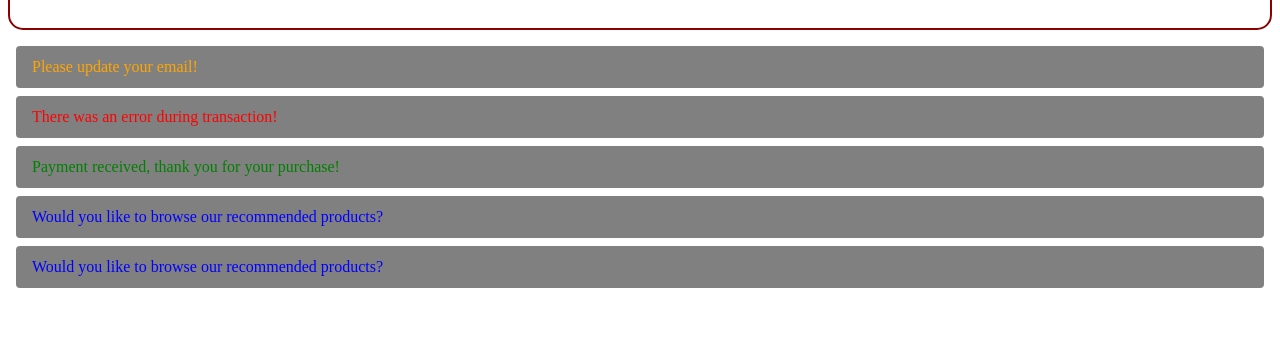
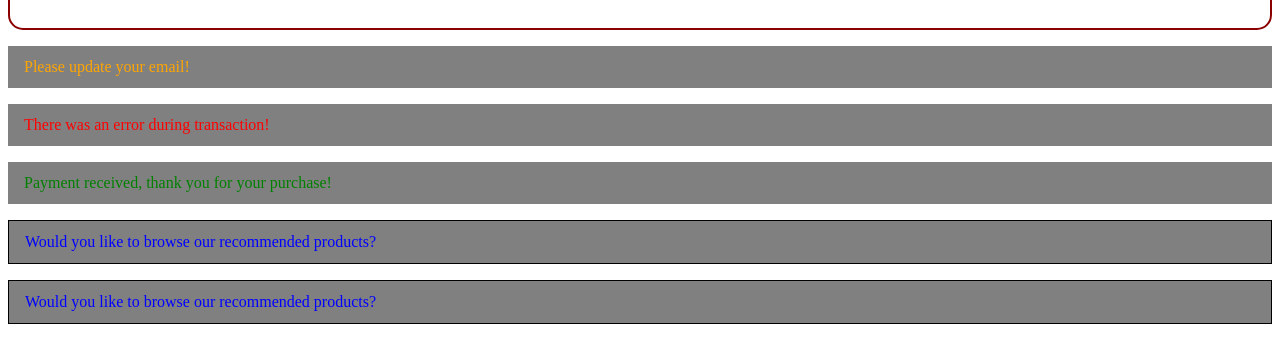
Before and after one commit to AnneRom/react-edu, a React (Vite) app: page / in a window 1280 px wide. Shown: the part 3192-3529 px from the top of the page. Before the commit the page ends 3488 px from the top, so only its background shows below. Built offline with nearby package versions, Linux system fonts and the light colour scheme.

Commit message:
Lesson_15-05
Ванільний css, Бібліотека clsx, CSS-модулі

```diff
--- a/package.json
+++ b/package.json
@@ -10,6 +10,7 @@
     "preview": "vite preview"
   },
   "dependencies": {
+    "clsx": "^2.1.1",
     "react": "^19.0.0",
     "react-dom": "^19.0.0"
   },
--- a/src/components/Alert.jsx
+++ b/src/components/Alert.jsx
@@ -1,17 +1,17 @@
-export function getBgColor (variant) {
-    switch (variant) {
-      case "info":
-        return "blue";
-      case "success":
-        return "green";
-      case "error":
-        return "red";
-      case "warning":
-        return "orange";
-      default:
-        throw new Error(`Unsupported variant prop value - ${variant}`);
-    }
-};
+// export function getBgColor (variant) {
+//     switch (variant) {
+//       case "info":
+//         return "blue";
+//       case "success":
+//         return "green";
+//       case "error":
+//         return "red";
+//       case "warning":
+//         return "orange";
+//       default:
+//         throw new Error(`Unsupported variant prop value - ${variant}`);
+//     }
+// };
 
 // const alertStyles = {
 //     margin: 8,
@@ -21,13 +21,45 @@ export function getBgColor (variant) {
 //     color: getBgColor(variant),
 //   };
 
+import clsx from "clsx"
+// import "./Alert.css"
+import css from "./Alert.module.css"
 
-  export default function Alert ({ text, variant }) {
-    return <p style={{
-        margin: 8,
-        padding: "12px 16px",
-        borderRadius: 4,
-        backgroundColor: "gray",
-        color: getBgColor(variant),
-      }}>{text}</p>;
+
+  export default function Alert ({ text, variant, outlined, elevated }) {
+
+    //вбудовані стилі
+    // return <p
+    // style={{
+    //     margin: 8,
+    //     padding: "12px 16px",
+    //     borderRadius: 4,
+    //     backgroundColor: "gray",
+    //     color: getBgColor(variant),
+    //   }}
+    //   >{text}</p>;
+
+    //ванільний css
+    // const classNames = ["alert", variant];
+
+    // if (outlined) {
+    //     classNames.push("isOutlined")
+    // }
+
+    // if (elevated) {
+    //     classNames.push("isElevated")
+    // }
+
+    // return <p className={classNames.join(" ")}>{text}</p>
+
+    //підключення стилів з бібліотекою clsx
+    return <p
+       className={clsx(
+        css["alert"],
+        css[variant],
+        outlined && css["isOutlined"],
+        elevated && css["isEleveted"]
+       )}
+    >{text}</p>
+
   };
--- /dev/null
+++ b/src/components/Alert.module.css
@@ -0,0 +1,29 @@
+.alert {
+    margin: 8;
+    padding: 12px 16px;
+    border-radius: 4;
+    background-color: gray;
+    color: white,
+}
+
+.alert.info {
+    color: blue;
+}
+.alert.success {
+    color: green;
+}
+.alert.error {
+    color: red;
+}
+.alert.warning {
+    color: orange;
+}
+
+.alert.isOutlined {
+    border: 1px solid black;
+  }
+
+.alert.isElevated {
+    box-shadow: rgb(0 0 0 / 20%) 0px 3px 3px -2px, rgb(0 0 0 / 14%) 0px 3px 4px 0px,
+      rgb(0 0 0 / 12%) 0px 1px 8px 0px;
+  }
--- a/src/components/App.jsx
+++ b/src/components/App.jsx
@@ -83,14 +83,18 @@ export default function App() {
     <Alert
        variant="success"
        text="Payment received, thank you for your purchase!"
+       elevated={true}
     />
     <Alert
        variant="info"
        text=" Would you like to browse our recommended products?"
+       outlined
     />
     <Alert
        variant="info"
        text=" Would you like to browse our recommended products?"
+       outlined
+       elevated
     />
 
     </>
```
Also changed, not shown: 1 other file (tests, documents, lock files or other folders).
